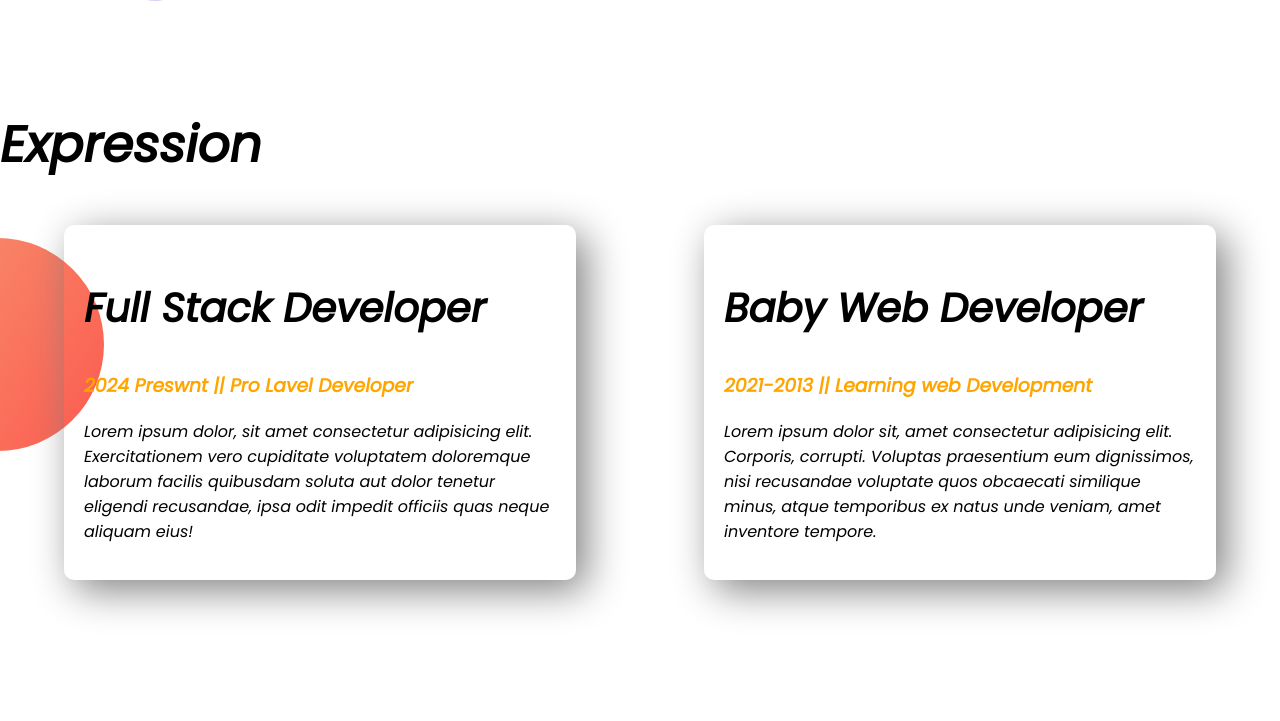
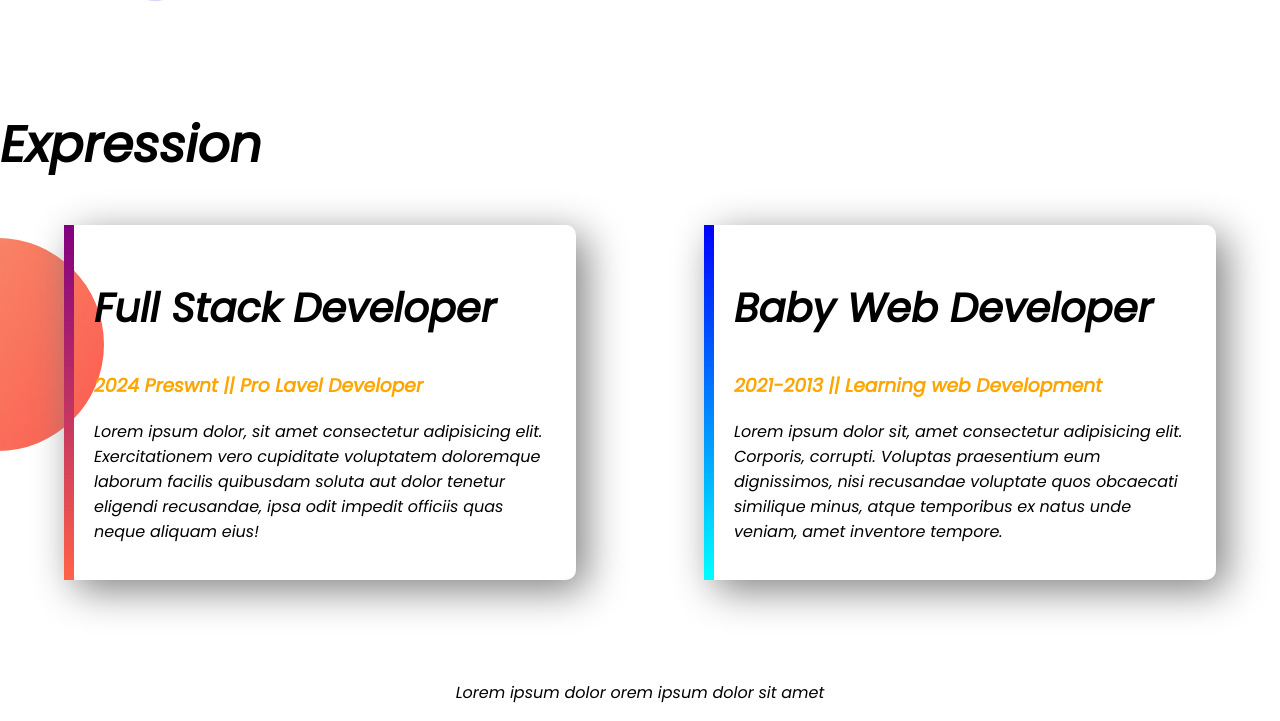
Before and after one commit to mdsoliman-byte/first-portfolio-website, a plain HTML site: page index.html in a window 1280 px wide. Shown: the part 1096-1817 px from the top of the page. Before the commit the page ends 1776 px from the top, so only its background shows below. Drawn offline with Linux system fonts and the light colour scheme; a web font is replaced by a local one.

Commit message:
adding done footer

```diff
--- a/css/style.css
+++ b/css/style.css
@@ -62,3 +62,16 @@ h2 {
   padding: 20px;
   border-radius: 10px;
 }
+#full-stak-item {
+  border-left: 10px solid;
+  border-image: linear-gradient(purple, tomato);
+  border-image-slice: 1;
+}
+#baby-dev-exprence {
+  border-left: 10px solid;
+  border-image: linear-gradient(blue, cyan);
+  border-image-slice: 1;
+}
+footer p {
+  text-align: center;
+}
--- a/index.html
+++ b/index.html
@@ -60,7 +60,7 @@
     <section class="expression">
       <h1>Expression</h1>
       <div class="flexebale-ariea">
-        <div class="exprence-item">
+        <div id="full-stak-item" class="exprence-item">
           <h2>Full Stack Developer</h2>
           <h3>
             <span class="name-color"> 2024 Preswnt || Pro Lavel Developer</span>
@@ -72,7 +72,7 @@
             impedit officiis quas neque aliquam eius!
           </p>
         </div>
-        <div class="exprence-item">
+        <div id="baby-dev-exprence" class="exprence-item">
           <h2>Baby Web Developer</h2>
           <h3>
             <span class="name-color"
@@ -88,5 +88,8 @@
         </div>
       </div>
     </section>
+    <footer>
+      <p>Lorem ipsum dolor orem ipsum dolor sit amet</p>
+    </footer>
   </body>
 </html>
```
